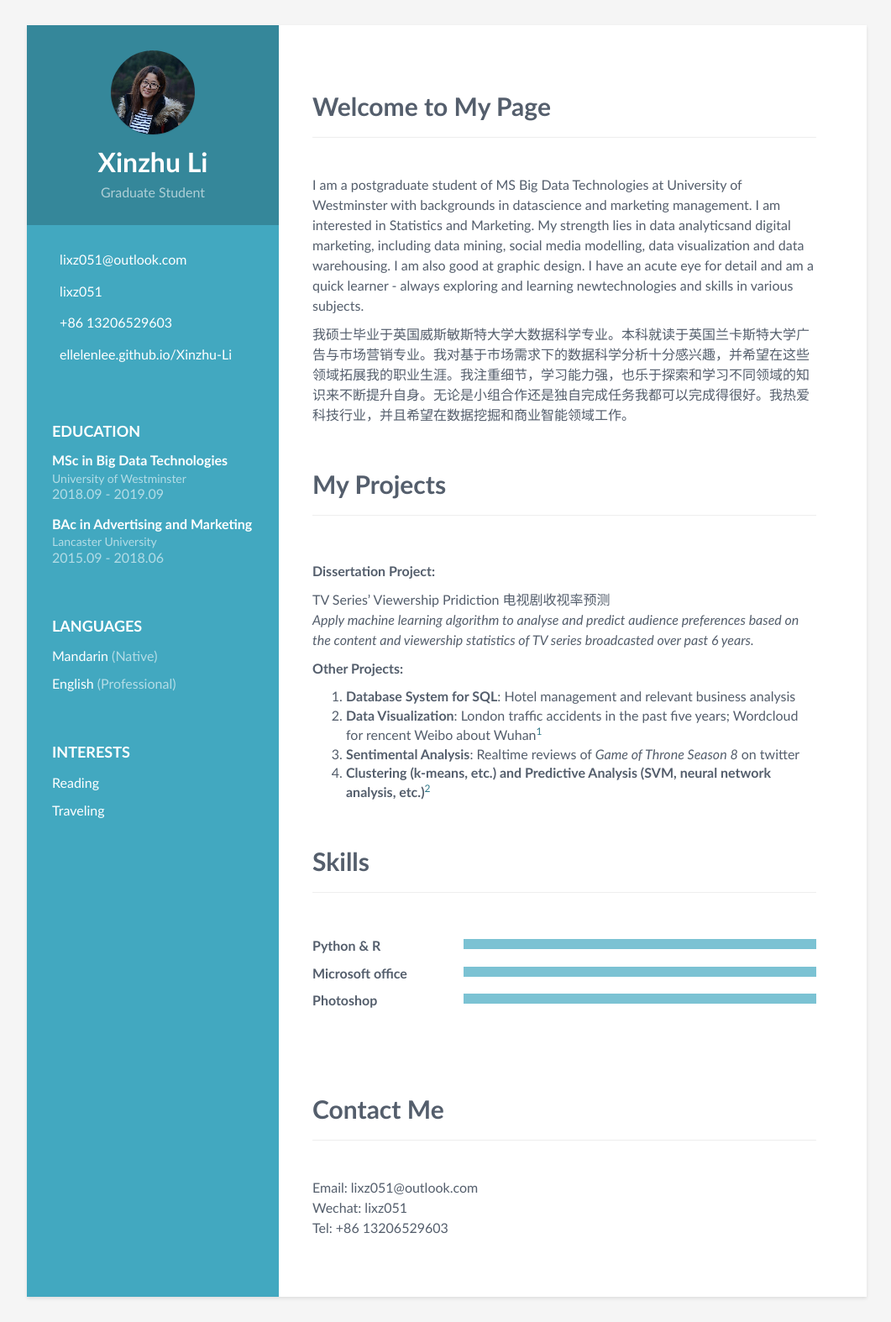
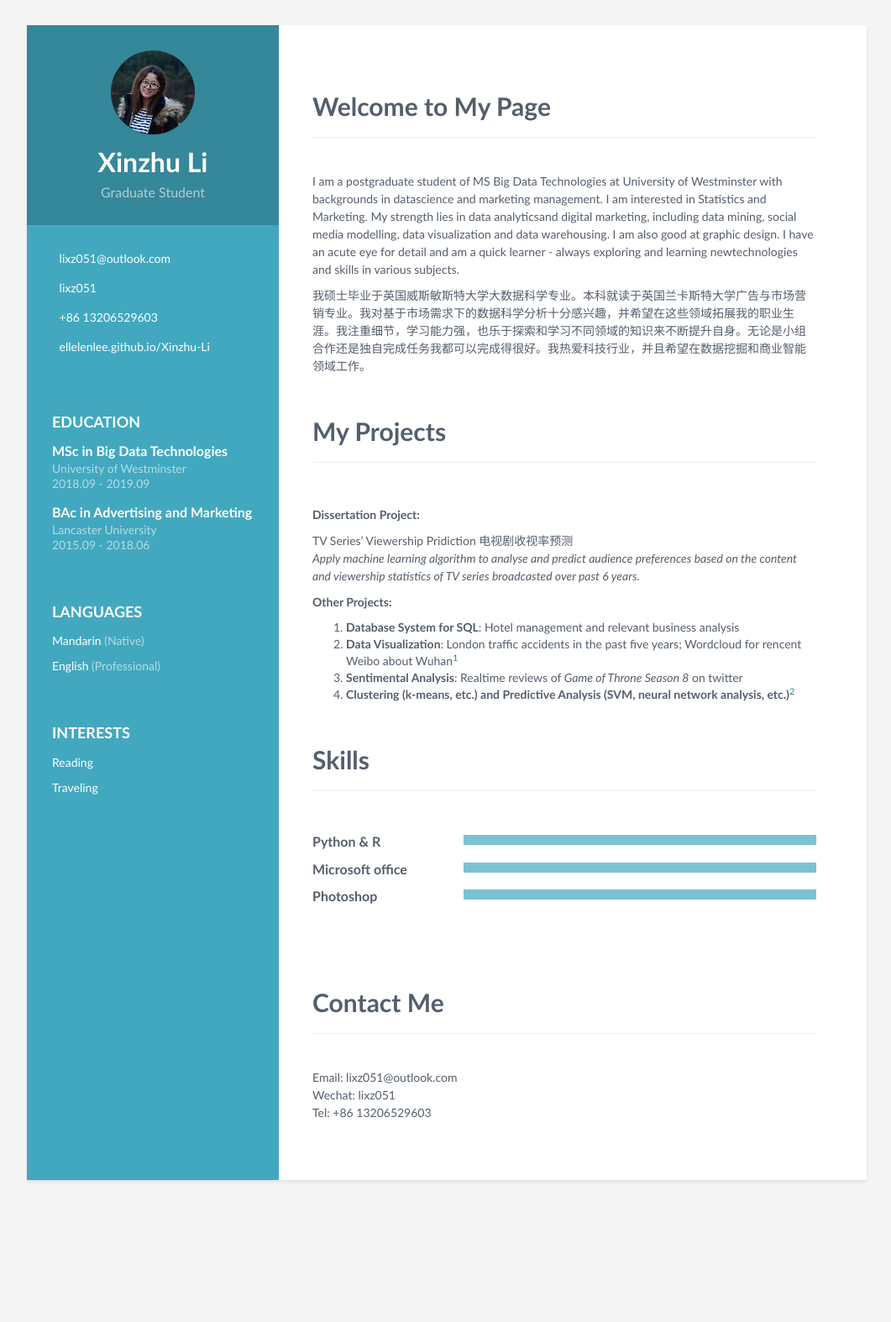
Before and after one commit to ellelenlee/Xinzhu-Li, a Jekyll site: the page built from index.md, in a window 1280 px wide. Shown: the whole page at 84% size, without its empty margins (108-1169 px from the left). Built offline with Jekyll 4.4.1, drawn with Linux system fonts in a browser that asks for light colours; our own code applies the rules of GitHub Pages for plain Markdown files; after the commit the page ends 1435 px from its top, so only the background shows below that.

Commit message:
Update _base.scss

```diff
--- a/_sass/_base.scss
+++ b/_sass/_base.scss
@@ -2,7 +2,7 @@ body {
     font-family: 'Calibri','Microsoft YaHei','SimHei';
     color: $text-color-secondary;
     background: $smoky-white;
-    font-size: 16px;
+    font-size: 16px,12px,12px;
     padding: 30px;
     -webkit-font-smoothing: antialiased;
     -moz-osx-font-smoothing: grayscale;
```
